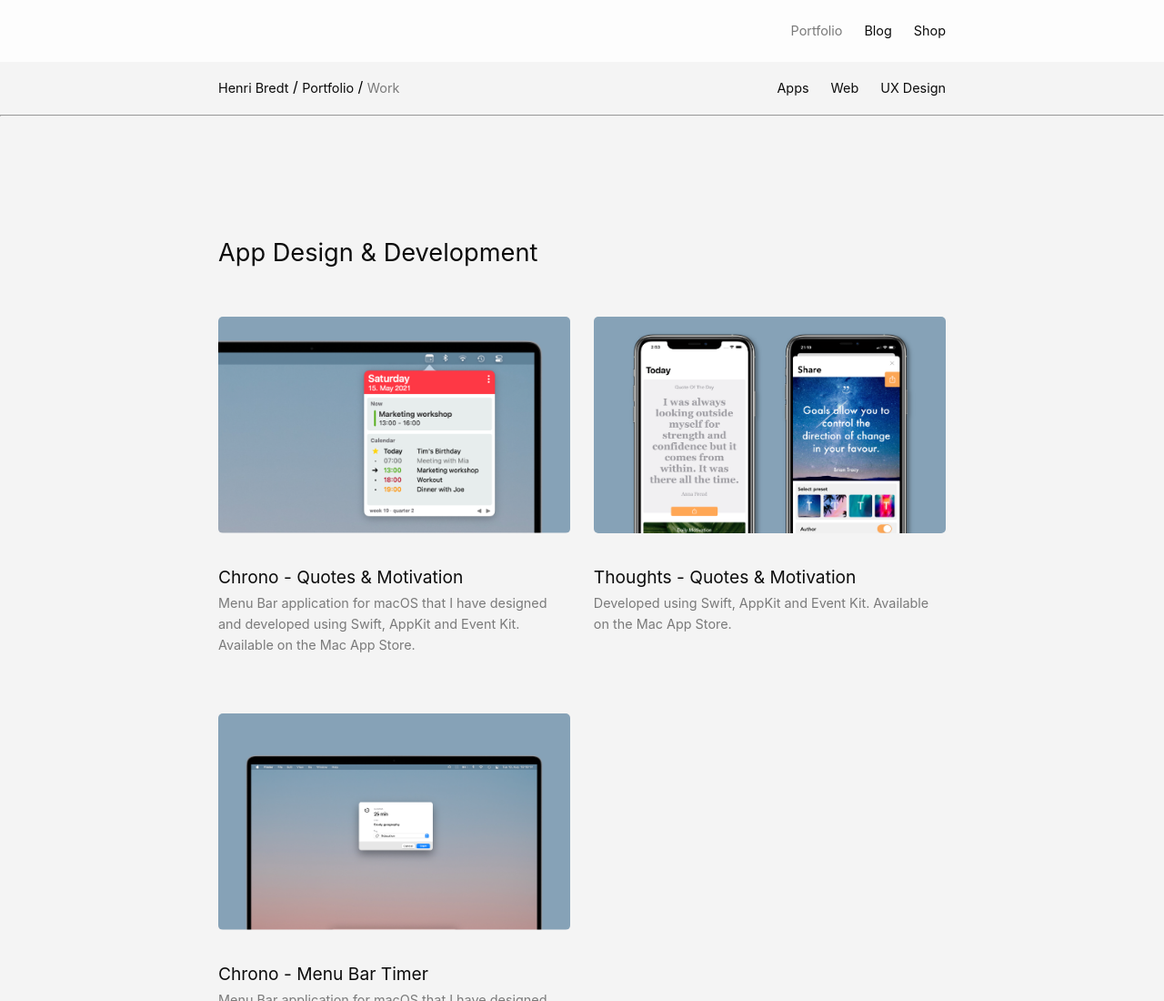
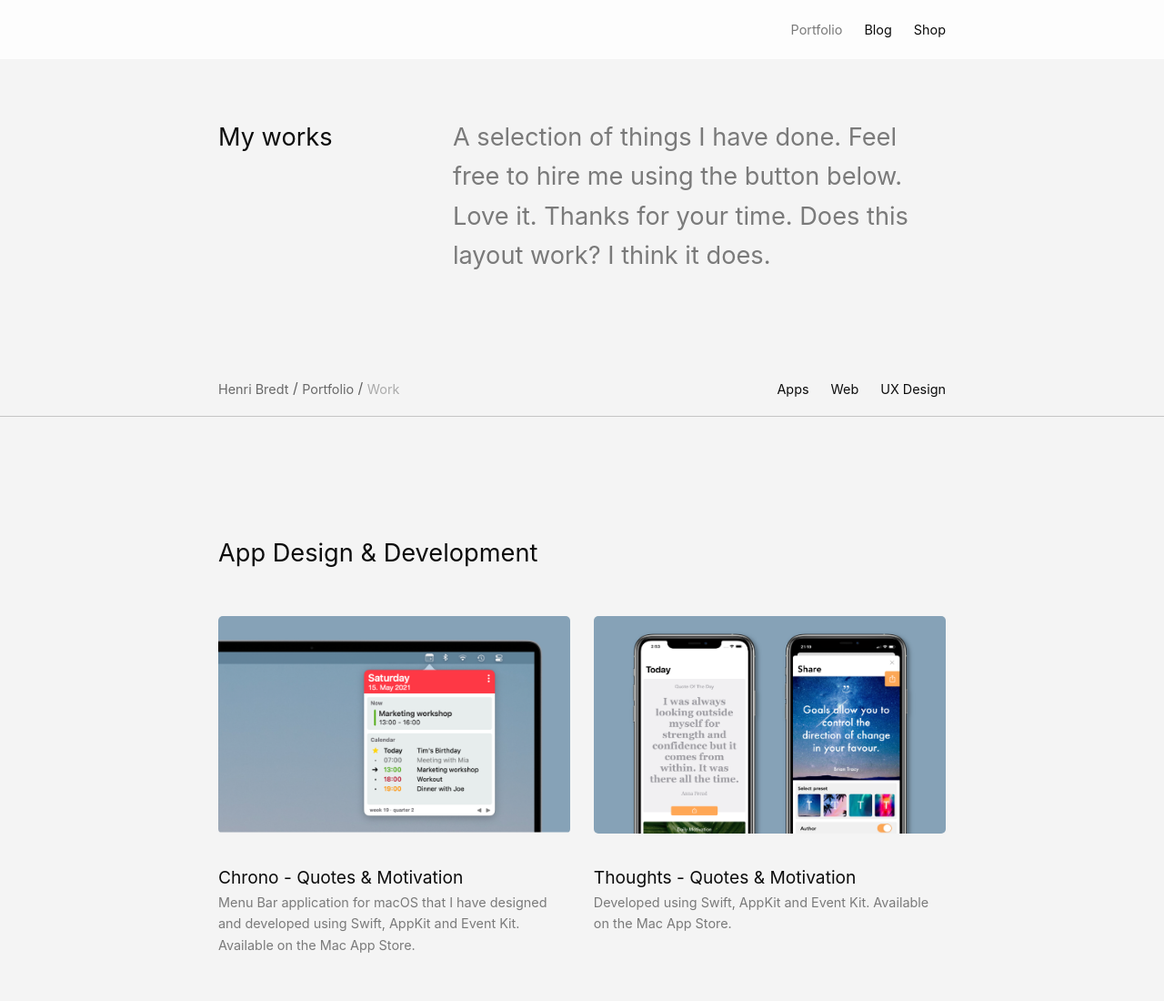
Before and after one commit to henribredt/Portfolio-2022, a plain HTML site: page code/index.html in a window 1280 px wide. Shown: the top 1100 px of the page at 91% size. Drawn offline with Linux system fonts and the light colour scheme; a web font is replaced by a local one.

Commit message:
sticky onpage-nav

```diff
--- a/code/index.html
+++ b/code/index.html
@@ -20,10 +20,23 @@
     <!-- nav bar -->
     <nav-component></nav-component>
 
+    <div class="container-full mb-6 mt-4">
+        <div class="container-third-left container-spacer-right">
+            <p class="primary-element large-text">My works</p>
+        </div>
+
+        <div class="container-third-right container-spacer-left">
+            <p class="secondary-element large-text">A selection of things I have done. Feel free to hire me using the button below. Love it. Thanks for your time. Does this layout work? I think it does.</p>
+        </div>
+
+    </div>
+
     <!-- onpage nav bar -->
+    <div class="sticky">
     <div class="container-max">
+
             <div class="container-full">
-            <div class="container-full inline-container-left onpage-nav">
+                <div class="container-full inline-container-left onpage-nav opacity">
                     <a href="#" class="a-primary small-text">Henri Bredt</a>
                     <p>&nbsp;/&nbsp;</p>
                     <a href="#" class="a-primary small-text">Portfolio</a>
@@ -37,6 +50,7 @@
                 </div>
             </div>
             <hr>
+        </div>
     </div>
 
     <!-- Apps content section -->
--- a/code/style/style.css
+++ b/code/style/style.css
@@ -9,6 +9,12 @@ body {
     padding: 0;
 }
 
+hr {
+    border: none;
+    height: 1px;
+    background-color: var(--secondary-element-color);
+    opacity: 0.4;
+}
 
 .inline-container-left {
     display: flex;
@@ -25,14 +31,18 @@ body {
     flex-direction: column;
 }
 
+.opacity {
+    opacity: 60%;
+}
+
 /* Navigation bar */
 .nav {
     background-color: var(--secondary-bkg-color);
 }
 
 .nav-container {
-    padding-top: 1.4rem;
-    padding-bottom: 1.4rem;
+    padding-top: 1.3rem;
+    padding-bottom: 1.3rem;
 }
 
 .nav-spacing {
@@ -44,6 +54,14 @@ body {
     padding-top: 1.1rem;
     padding-bottom: 1.1rem;
 }
+
+div.sticky {
+    position: -webkit-sticky; /* Safari */
+    position: sticky;
+    top: -1px;
+    z-index: 1000;
+    background-color: var(--primary-bkg-color);
+  }
 
 /* Images */
 .img-container {
```
Lines whose indentation alone changed are shown as unchanged.
